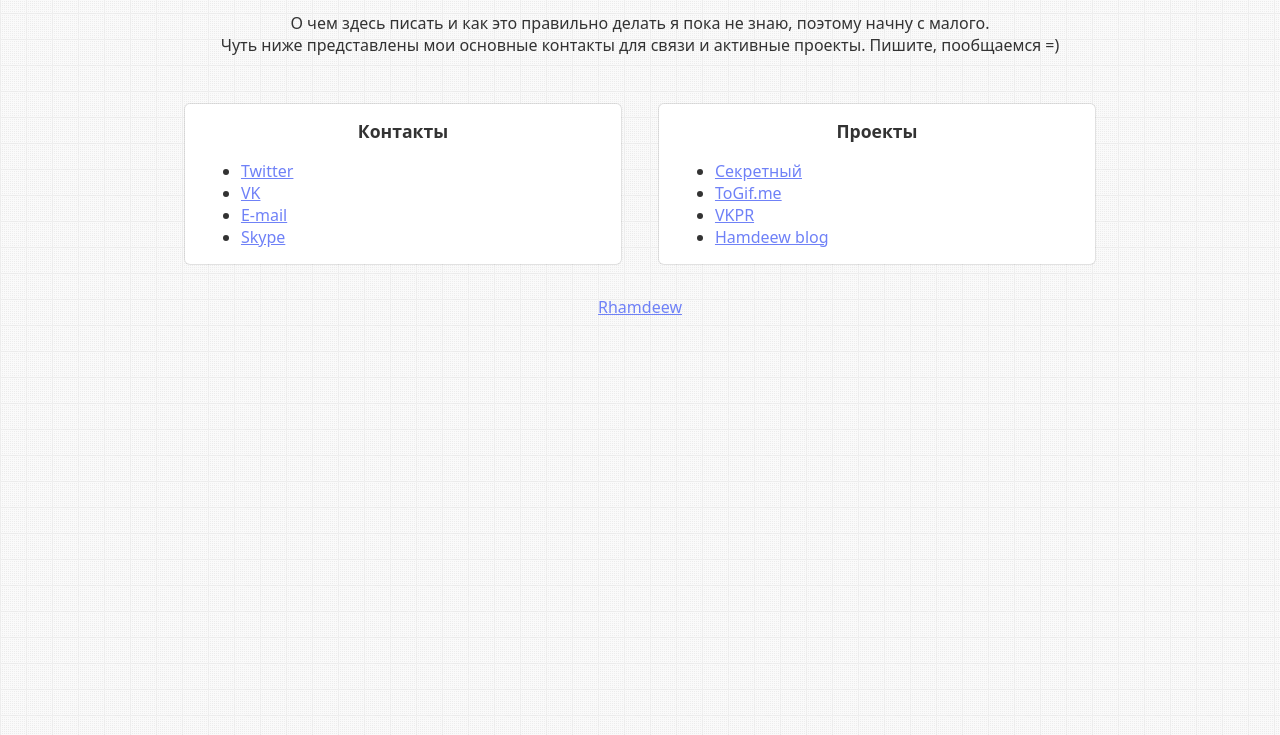
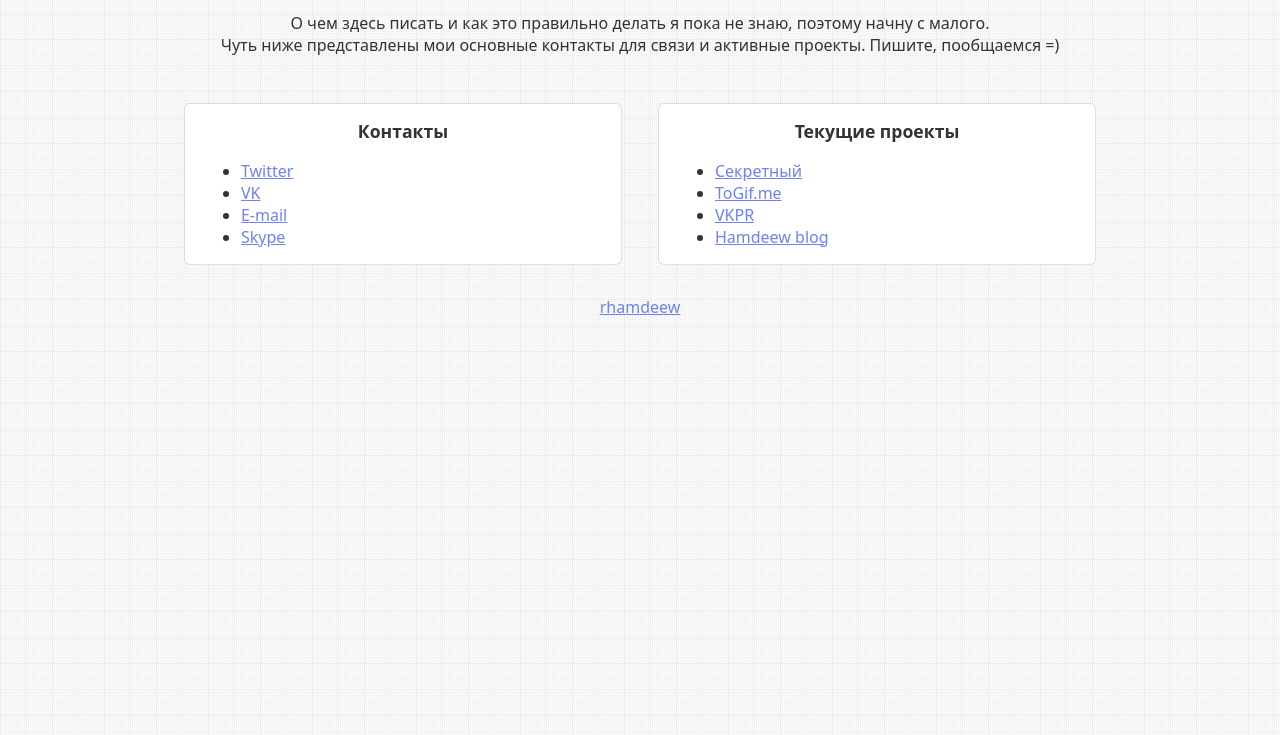
Before and after one commit to rhamdeew/rhamdeew.github.io, a plain HTML site: page index.html in a window 1280 px wide. Shown: the part 65-800 px from the top of the page. Drawn offline with nearby package versions, Linux system fonts and the light colour scheme.

Commit message:
small changes

```diff
--- a/index.html
+++ b/index.html
@@ -49,7 +49,7 @@
   </div>
   <div class="six wide column">
   	<div class="ui segment">
-    <h4 class="ui header aligned center">Проекты</h4>
+    <h4 class="ui header aligned center">Текущие проекты</h4>
     <ul>
     	<li><a href="">Секретный</a></li>
     	<li><a href="http://togif.me">ToGif.me</a></li>
@@ -61,7 +61,7 @@
 </div>
 <div class="ui grid">
 	<div class="aligned center column">
-		<div class="ui aligned center"><a href="http://hamdeew.ru">Rhamdeew</a></div>
+		<div class="ui aligned center"><a href="http://hamdeew.ru">rhamdeew</a></div>
 	</div>
 </div>
 </body>
```
